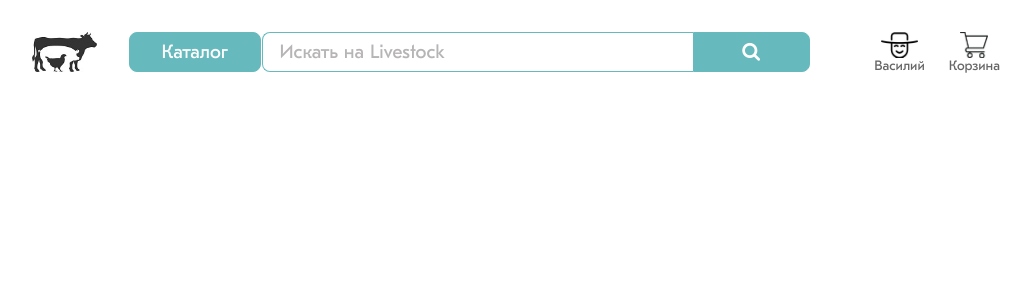
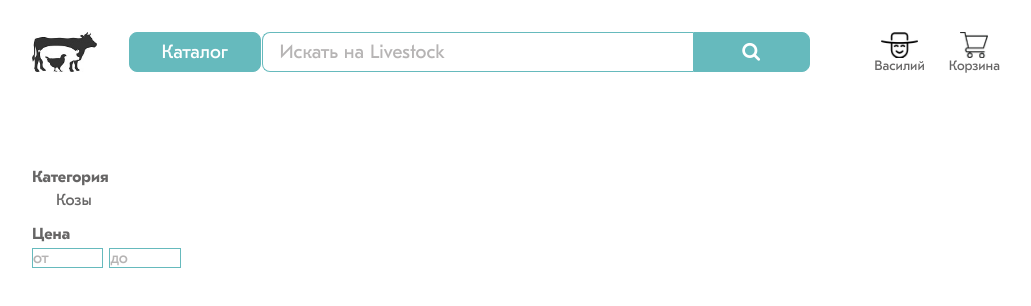
Before and after one commit to lukesukhanov/livestock-web, a plain HTML site: page index.html in a window 1280 px wide. Shown: the whole page, without its empty margins (112-1143 px from the left). Drawn offline with Linux system fonts and the light colour scheme.

Commit message:
Add filters

```diff
--- a/index.html
+++ b/index.html
@@ -8,6 +8,7 @@
     <link rel="icon" href="./favicon.ico" />
     <link rel="stylesheet" href="./src/styles/general.css" />
     <link rel="stylesheet" href="./src/styles/topFrame.css" />
+    <link rel="stylesheet" href="./src/styles/filters.css" />
     <link
       rel="stylesheet"
       href="https://cdnjs.cloudflare.com/ajax/libs/font-awesome/4.7.0/css/font-awesome.min.css" />
@@ -37,6 +38,27 @@
         </div>
       </div>
     </header>
-    <main></main>
+    <main>
+      <div class="filters">
+        <div class="filters__category">
+          <div class="filters__category__header"><b>Категория</b></div>
+          <div class="filters__category__value">Козы</div>
+        </div>
+        <div class="filters__price">
+          <div class="filters__price__header"><b>Цена</b></div>
+          <div class="filters__price__inputs">
+            <div class="filters__price__inputs__from">
+              <label class="filters__price__inputs__from__label">от</label>
+              <input class="filters__price__inputs__from__input" type="number" />
+            </div>
+            <div class="filters__price__inputs__to">
+              <label class="filters__price__inputs__to__label">до</label>
+              <input class="filters__price__inputs__to__input" type="number" />
+            </div>
+          </div>
+        </div>
+      </div>
+      <div class="items"></div>
+    </main>
   </body>
 </html>
--- /dev/null
+++ b/src/styles/filters.css
@@ -0,0 +1,108 @@
+.filters {
+  width: 15%;
+  box-sizing: border-box;
+  display: flex;
+  flex-direction: column;
+  justify-content: start;
+  align-items: flex-start;
+  flex-shrink: 0;
+}
+
+.filters__category {
+  margin-bottom: 1rem;
+  width: 100%;
+  box-sizing: border-box;
+}
+
+.filters__category__header {
+  margin-bottom: 0.3rem;
+}
+
+.filters__category__value {
+  position: relative;
+  left: 1.5rem;
+  box-sizing: border-box;
+}
+
+.filters__price {
+  width: 100%;
+  box-sizing: border-box;
+  display: flex;
+  flex-direction: column;
+  justify-content: start;
+  align-items: flex-start;
+  flex-shrink: 0;
+}
+
+.filters__price__header {
+  margin-bottom: 0.3rem;
+}
+.filters__price__inputs {
+  width: 100%;
+  box-sizing: border-box;
+  display: flex;
+  flex-direction: row;
+  justify-content: space-between;
+  align-items: center;
+  flex-shrink: 0;
+}
+
+.filters__price__inputs__from {
+  flex: 0.48;
+  width: 4rem;
+  max-width: 48%;
+  border: 0.1rem solid var(--main-color);
+  box-sizing: border-box;
+  display: flex;
+  flex-direction: row;
+  justify-content: start;
+  align-items: center;
+  flex-shrink: 0;
+}
+
+.filters__price__inputs__from + filters__price__inputs__from__input:focus {
+  border-color: var(--main-color);
+}
+
+.filters__price__inputs__from__label {
+  margin-right: 0.15rem;
+  color: var(--tip-font-color);
+  box-sizing: border-box;
+}
+
+.filters__price__inputs__from__input {
+  flex: 0.8;
+  width: 1rem;
+  max-width: 80%;
+  border: none;
+  box-sizing: border-box;
+  outline: none;
+}
+
+.filters__price__inputs__to {
+  flex: 0.48;
+  width: 4rem;
+  max-width: 48%;
+  border: 0.1rem solid var(--main-color);
+  box-sizing: border-box;
+  display: flex;
+  flex-direction: row;
+  justify-content: start;
+  align-items: center;
+  flex-shrink: 0;
+}
+
+.filters__price__inputs__to__label {
+  margin-right: 0.15rem;
+  color: var(--tip-font-color);
+  box-sizing: border-box;
+}
+
+.filters__price__inputs__to__input {
+  flex: 0.8;
+  width: 1rem;
+  max-width: 80%;
+  border: none;
+  box-sizing: border-box;
+  outline: none;
+}
--- a/src/styles/general.css
+++ b/src/styles/general.css
@@ -1,7 +1,10 @@
 @import url("./fonts/GTEestiPro/stylesheet.css");
 
 :root {
+  --main-color: rgb(102, 186, 189);
   --font-color: rgb(102, 101, 101);
+  --tip-font-color: rgb(182, 180, 180);
+  --small-font-size: 0.85rem;
 }
 
 * {
@@ -19,3 +22,19 @@ body {
   background-color: white;
   color: var(--font-color);
 }
+
+main {
+  margin-top: 6rem;
+}
+
+/* Remove arrows for the input with type 'number' */
+
+input::-webkit-outer-spin-button,
+input::-webkit-inner-spin-button {
+  -webkit-appearance: none;
+  margin: 0;
+}
+
+input[type="number"] {
+  -moz-appearance: textfield;
+}
--- a/src/styles/topFrame.css
+++ b/src/styles/topFrame.css
@@ -1,9 +1,3 @@
-:root {
-  --main-color: rgb(102, 186, 189);
-  --tip-color: rgb(182, 180, 180);
-  --small-font-size: 0.85rem;
-}
-
 .top-frame {
   height: 2.5rem;
   display: flex;
@@ -94,7 +88,7 @@
 
 .top-frame__search-bar__bar::placeholder {
   font-family: "GT Eesti Pro Text", arial, sans-serif;
-  color: var(--tip-color);
+  color: var(--tip-font-color);
 }
 
 .top-frame__search-bar__button {
```
